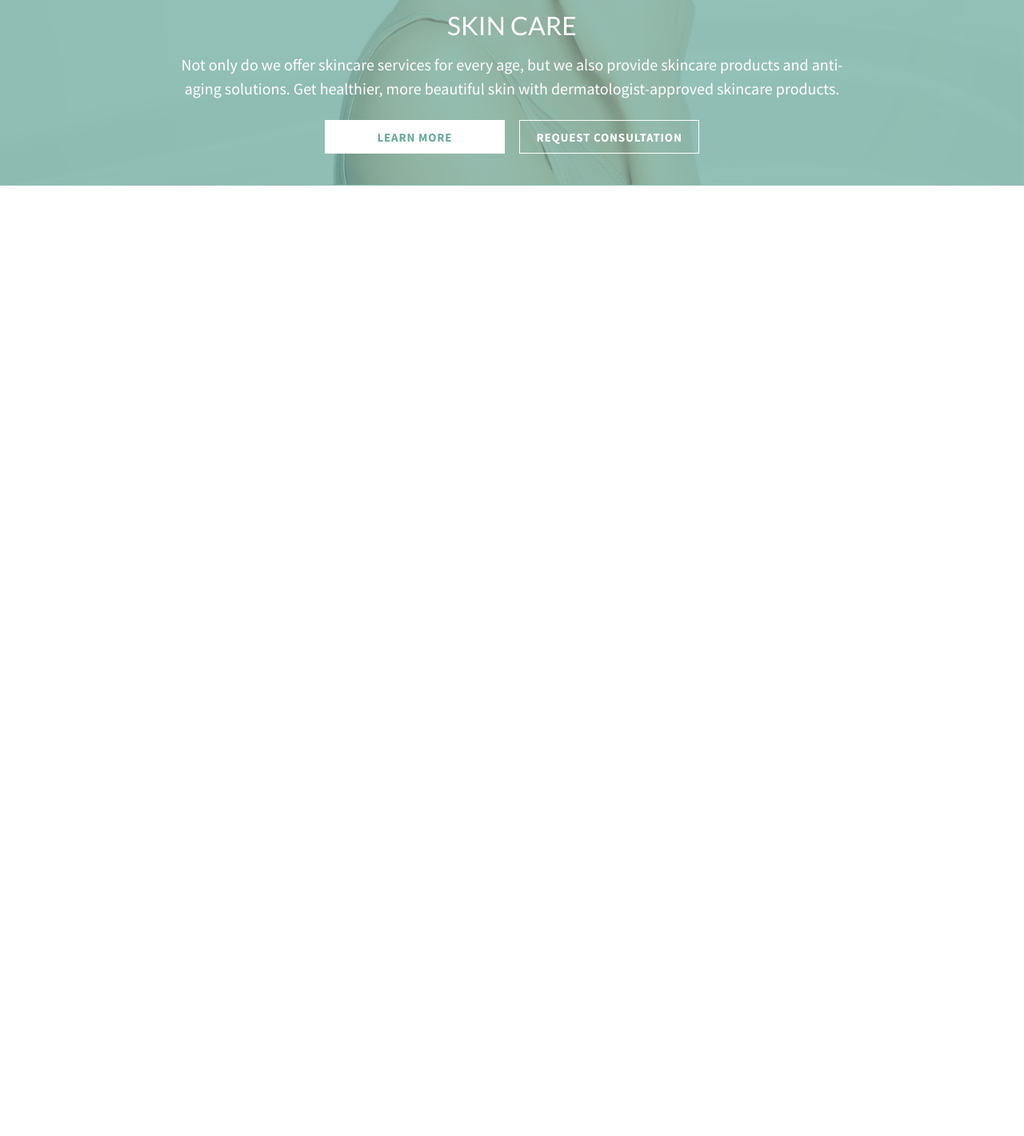
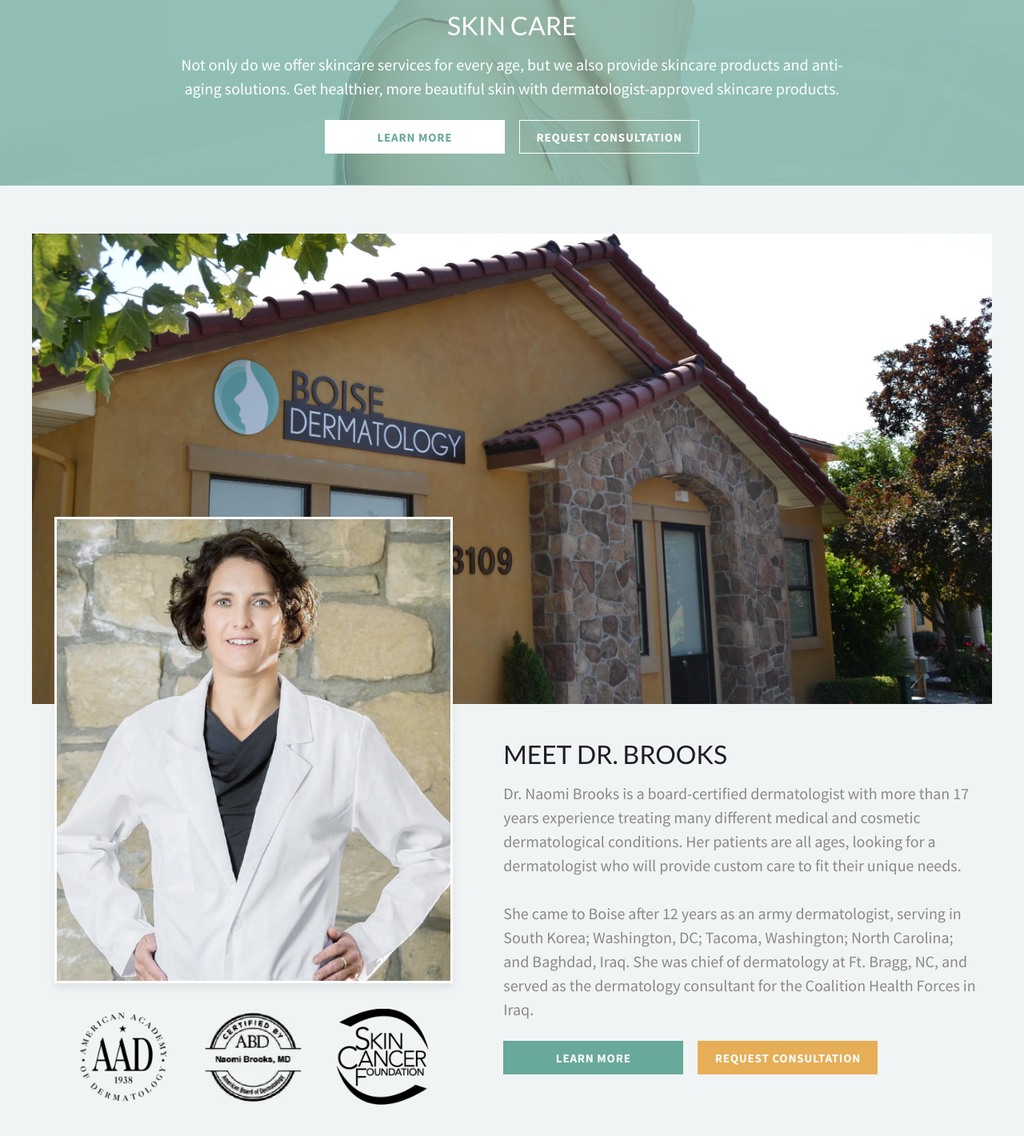
Before and after one commit to drbcreative/boise_derm-front-end, a plain HTML site: page index.html in a window 1280 px wide. Shown: the part 5629-7049 px from the top of the page at 80% size. Before the commit the page ends 5861 px from the top, so only its background shows below. Drawn offline with Linux system fonts and the light colour scheme; a script that the page names is missing.

Commit message:
bio section is complete

```diff
--- a/index.html
+++ b/index.html
@@ -310,6 +310,35 @@
     <!-- /skin care -->
 
     <!-- bio -->
+    <section class="bio">
+      <div class="containerish">
+        <img src="img/dr-office-img@2x.jpg" alt="" class="bio__office">
+        <div class="bio__dr_icons">
+          <img src="img/dr-bio-img@2x.jpg" alt="" class="bio__dr img-border img-shadow">
+          <img src="img/dr-icons-img@2x.png" alt="" class="dr__icons">
+        </div>
+        <div class="section-info">
+          <h2 class="color-dark">MEET DR. BROOKS</h2>
+          <p class="body-copy color-text-grey mt-3 mb-4">
+            Dr. Naomi Brooks is a board-certified dermatologist with more than 17 years experience treating many
+            different medical
+            and cosmetic dermatological conditions. Her patients are all ages, looking for a dermatologist who will
+            provide custom
+            care to fit their unique needs. <br>
+            <br>
+            She came to Boise after 12 years as an army dermatologist, serving in South Korea; Washington, DC; Tacoma,
+            Washington;
+            North Carolina; and Baghdad, Iraq. She was chief of dermatology at Ft. Bragg, NC, and served as the
+            dermatology
+            consultant for the Coalition Health Forces in Iraq.
+          </p>
+          <div class="ui-btn-group">
+            <a href="#" class="ui-btn ui-btn-main">LEARN MORE</a>
+            <a href="#" class="ui-btn ui-btn-light-accent">REQUEST CONSULTATION</a>
+          </div>
+        </div>
+      </div>
+    </section>
     <!-- /bio -->
 
     <!-- request appt. -->
--- a/scss/partials/_responsive.scss
+++ b/scss/partials/_responsive.scss
@@ -239,6 +239,46 @@
   }
 
   /* BIO ******************************************************************** */
+  .bio {
+    background: $color-light;
+
+    .containerish {
+      display: grid;
+      grid-template-rows: max-content auto;
+      grid-template-columns: 1fr 1fr 1fr;
+      grid-gap: 1rem;
+
+      .bio__office {
+        display: block;
+        grid-row: 1;
+        grid-column: 1 / -1;
+      }
+
+      .bio__dr_icons {
+        grid-row: 2;
+        grid-column: 1;
+        width: 100%;
+        align-self: flex-start;
+        display: flex;
+        flex-direction: column;
+        justify-content: center;
+        align-items: center;
+        margin-top: -50px;
+
+        .dr__icons {
+          width: 95%;
+          margin-top: 2rem;
+        }
+      }
+
+      .section-info {
+        padding: 20px 20px;
+        grid-row: 2;
+        grid-column: 2 / -1;
+      }
+    }
+  }
+
   /* REQUEST APPT. ********************************************************** */
 }
 
@@ -490,6 +530,50 @@
   }
 
   /* BIO ******************************************************************** */
+  .bio {
+    background: $color-light;
+
+    .containerish {
+      display: grid;
+      grid-template-rows: max-content auto;
+      grid-template-columns: 1.8fr 1fr 1fr;
+      grid-gap: 1rem;
+
+      .bio__office {
+        display: block;
+        grid-row: 1;
+        grid-column: 1 / -1;
+      }
+
+      .bio__dr_icons {
+        grid-row: 2;
+        grid-column: 1;
+        width: 100%;
+        align-self: flex-start;
+        display: flex;
+        flex-direction: column;
+        justify-content: center;
+        align-items: center;
+        margin-top: -100px;
+
+        .bio__dr {
+          width: 90% !important;
+        }
+
+        .dr__icons {
+          width: 80%;
+          margin-top: 2rem;
+        }
+      }
+
+      .section-info {
+        padding: 20px 20px;
+        grid-row: 2;
+        grid-column: 2 / -1;
+      }
+    }
+  }
+
   /* REQUEST APPT. ********************************************************** */
 }
 
@@ -771,6 +855,48 @@
   }
 
   /* BIO ******************************************************************** */
+  .bio {
+    padding: 60px 0;
+
+    .containerish {
+      grid-template-columns: 1.8fr 1fr 1fr;
+      grid-gap: 1rem;
+
+      .bio__office {
+        display: block;
+        grid-row: 1;
+        grid-column: 1 / -1;
+      }
+
+      .bio__dr_icons {
+        grid-row: 2;
+        grid-column: 1;
+        width: 100%;
+        align-self: flex-start;
+        display: flex;
+        flex-direction: column;
+        justify-content: center;
+        align-items: center;
+        margin-top: -250px;
+
+        .bio__dr {
+          width: 90% !important;
+        }
+
+        .dr__icons {
+          width: 80%;
+          margin-top: 2rem;
+        }
+      }
+
+      .section-info {
+        padding: 20px 20px;
+        grid-row: 2;
+        grid-column: 2 / -1;
+      }
+    }
+  }
+
   /* REQUEST APPT. ********************************************************** */
 }
 
--- a/scss/partials/_sections.scss
+++ b/scss/partials/_sections.scss
@@ -310,6 +310,35 @@ section {
 /* -------------------------------------------------------------------------- */
 /* BIO SECTION */
 /* -------------------------------------------------------------------------- */
+.bio {
+  background: $color-light;
+
+  .containerish {
+    display: grid;
+    grid-gap: 1rem;
+
+    .bio__office {
+      display: none;
+    }
+
+    .bio__dr_icons {
+      width: 100%;
+      display: flex;
+      flex-direction: column;
+      justify-content: center;
+      align-items: center;
+
+      .dr__icons {
+        width: 95%;
+        margin-top: 2rem;
+      }
+    }
+
+    .section-info {
+      padding: 20px 20px;
+    }
+  }
+}
 
 /* -------------------------------------------------------------------------- */
 /* REQUEST APPT. SECTION */
```
Also changed, not shown: css/theme.min.css, 1 other file.
